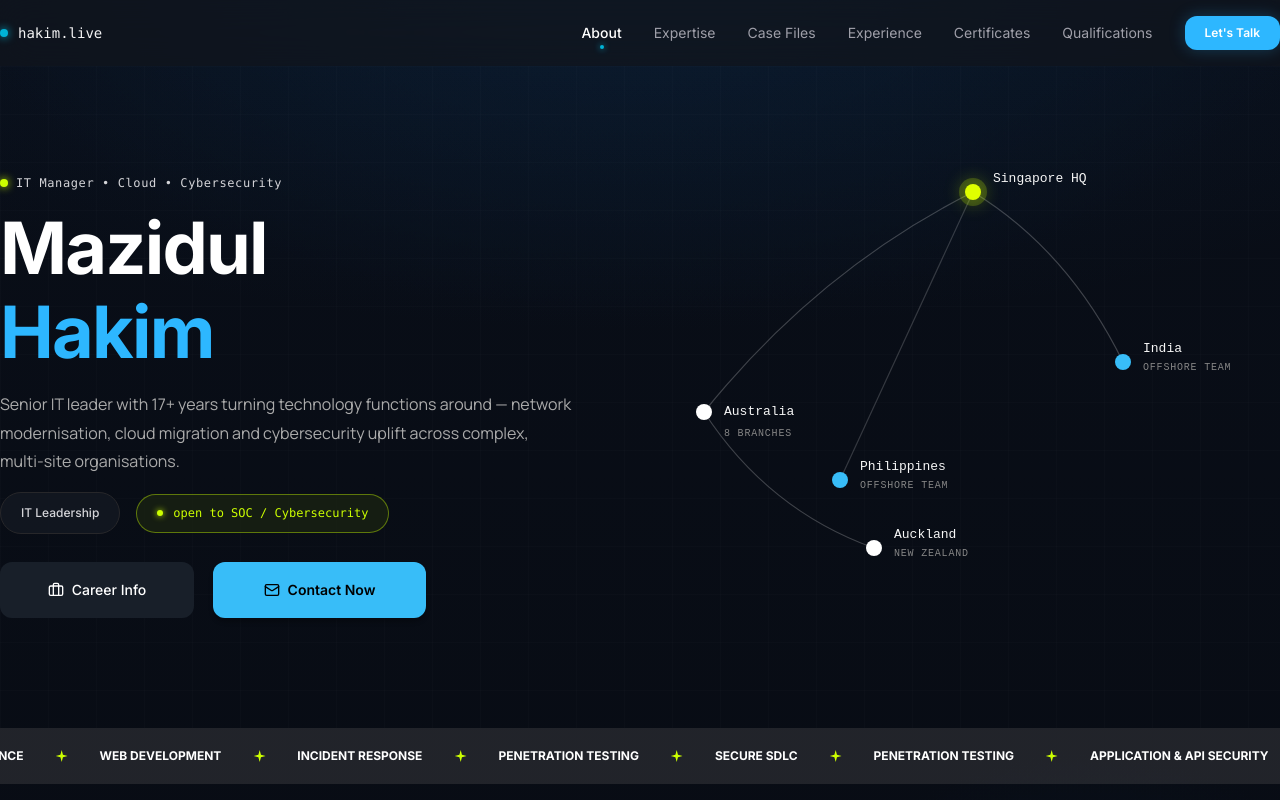
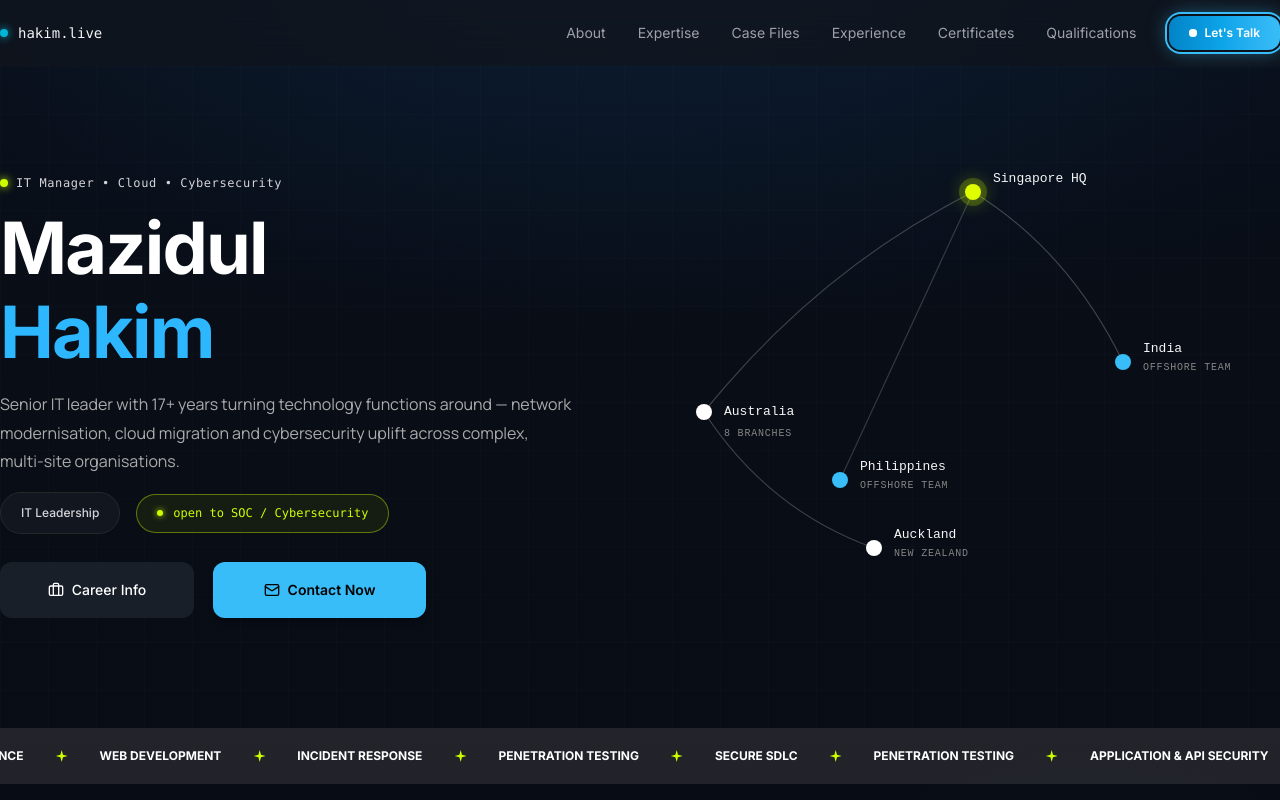
Before and after one commit to AbuBakkarSiddique007/portfolio-website-task, a Next.js app: page / in a window 1280 px wide. Shown: the top 800 px of the page. Built offline with nearby package versions, Linux system fonts and the light colour scheme.

Commit message:
fix: fix active tab issue

```diff
--- a/src/components/navbar.tsx
+++ b/src/components/navbar.tsx
@@ -12,8 +12,14 @@ const navItems = [
   { name: "Qualifications", href: "#qualifications", id: "qualifications" },
 ];
 
+const allSections = [
+  ...navItems,
+  { name: "Contact", href: "#contact", id: "contact" },
+];
+
 export default function Navbar() {
   const [activeItem, setActiveItem] = useState("About");
+  const [isContactActive, setIsContactActive] = useState(false);
   const [isMobileOpen, setIsMobileOpen] = useState(false);
   const isClickingRef = useRef(false);
 
@@ -21,10 +27,17 @@ export default function Navbar() {
     const handleScroll = () => {
       if (isClickingRef.current) return;
 
-      const triggerPosition = 180;
+      const isBottom = window.innerHeight + window.scrollY >= document.documentElement.scrollHeight - 80;
+      if (isBottom) {
+        setIsContactActive(true);
+        setActiveItem("");
+        return;
+      }
+
+      const triggerPosition = 200;
       let currentSection = "";
 
-      for (const item of navItems) {
+      for (const item of allSections) {
         const element = document.getElementById(item.id);
         if (element) {
           const rect = element.getBoundingClientRect();
@@ -35,20 +48,27 @@ export default function Navbar() {
         }
       }
 
-      if (currentSection) {
+      if (currentSection === "Contact") {
+        setIsContactActive(true);
+        setActiveItem("");
+      } else if (currentSection) {
+        setIsContactActive(false);
         setActiveItem(currentSection);
       } else if (window.scrollY < 200) {
+        setIsContactActive(false);
         setActiveItem("About");
       }
     };
 
     window.addEventListener("scroll", handleScroll, { passive: true });
+    handleScroll();
     return () => window.removeEventListener("scroll", handleScroll);
   }, []);
 
   const handleNavClick = (e: React.MouseEvent<HTMLAnchorElement>, item: { name: string; id: string }) => {
     e.preventDefault();
     setActiveItem(item.name);
+    setIsContactActive(false);
     setIsMobileOpen(false);
 
     isClickingRef.current = true;
@@ -70,6 +90,14 @@ export default function Navbar() {
   const handleContactClick = (e: React.MouseEvent<HTMLAnchorElement>) => {
     e.preventDefault();
     setIsMobileOpen(false);
+    setIsContactActive(true);
+    setActiveItem("");
+
+    isClickingRef.current = true;
+    setTimeout(() => {
+      isClickingRef.current = false;
+    }, 1000);
+
     const element = document.getElementById("contact");
     if (element) {
       const navOffset = 80;
@@ -111,10 +139,11 @@ export default function Navbar() {
                   key={item.name}
                   href={item.href}
                   onClick={(e) => handleNavClick(e, item)}
-                  className={`relative flex flex-col items-center text-sm transition-colors ${isActive
+                  className={`relative flex flex-col items-center text-sm transition-colors ${
+                    isActive
                       ? "font-medium text-white"
                       : "text-zinc-400 hover:text-zinc-200"
-                    }`}
+                  }`}
                 >
                   <span>{item.name}</span>
                   {isActive && (
@@ -128,9 +157,19 @@ export default function Navbar() {
           <a
             href="#contact"
             onClick={handleContactClick}
-            className="inline-flex h-[34px] items-center justify-center rounded-xl bg-[#2db7ff] px-5 text-xs font-semibold text-white shadow-[0_0_16px_rgba(45,183,255,0.25)] transition-all hover:bg-[#3ec0ff] hover:shadow-[0_0_20px_rgba(45,183,255,0.4)] active:scale-95"
+            className={`relative inline-flex h-[34px] items-center justify-center gap-2 rounded-xl px-5 text-xs font-semibold text-white transition-all duration-300 active:scale-95 ${
+              isContactActive
+                ? "bg-gradient-to-r from-[#0284c7] via-[#0ea5e9] to-[#38bdf8] shadow-[0_0_20px_rgba(56,189,248,0.55)] ring-2 ring-[#38bdf8] ring-offset-2 ring-offset-[#0d121a]"
+                : "bg-[#2db7ff] shadow-[0_0_16px_rgba(45,183,255,0.25)] hover:bg-[#3ec0ff] hover:shadow-[0_0_20px_rgba(45,183,255,0.4)]"
+            }`}
           >
-            Let&apos;s Talk
+            {isContactActive && (
+              <span className="relative flex h-2 w-2">
+                <span className="absolute inline-flex h-full w-full animate-ping rounded-full bg-white opacity-75"></span>
+                <span className="relative inline-flex h-2 w-2 rounded-full bg-white"></span>
+              </span>
+            )}
+            <span>Let&apos;s Talk</span>
           </a>
         </div>
 
@@ -182,10 +221,11 @@ export default function Navbar() {
                   key={item.name}
                   href={item.href}
                   onClick={(e) => handleNavClick(e, item)}
-                  className={`flex items-center justify-between rounded-md px-3 py-2 text-sm transition-colors ${isActive
+                  className={`flex items-center justify-between rounded-md px-3 py-2 text-sm transition-colors ${
+                    isActive
                       ? "bg-zinc-800/60 font-medium text-white"
                       : "text-zinc-400 hover:bg-zinc-800/40 hover:text-white"
-                    }`}
+                  }`}
                 >
                   <span>{item.name}</span>
                   {isActive && (
@@ -198,9 +238,19 @@ export default function Navbar() {
               <a
                 href="#contact"
                 onClick={handleContactClick}
-                className="flex h-9 w-full items-center justify-center rounded-xl bg-[#2db7ff] text-xs font-semibold text-white transition-colors hover:bg-[#3ec0ff]"
+                className={`flex h-9 w-full items-center justify-center gap-2 rounded-xl text-xs font-semibold text-white transition-all ${
+                  isContactActive
+                    ? "bg-gradient-to-r from-[#0284c7] to-[#38bdf8] shadow-[0_0_20px_rgba(56,189,248,0.5)] ring-2 ring-[#38bdf8]"
+                    : "bg-[#2db7ff] hover:bg-[#3ec0ff]"
+                }`}
               >
-                Let&apos;s Talk
+                {isContactActive && (
+                  <span className="relative flex h-2 w-2">
+                    <span className="absolute inline-flex h-full w-full animate-ping rounded-full bg-white opacity-75"></span>
+                    <span className="relative inline-flex h-2 w-2 rounded-full bg-white"></span>
+                  </span>
+                )}
+                <span>Let&apos;s Talk</span>
               </a>
             </div>
           </div>
```
